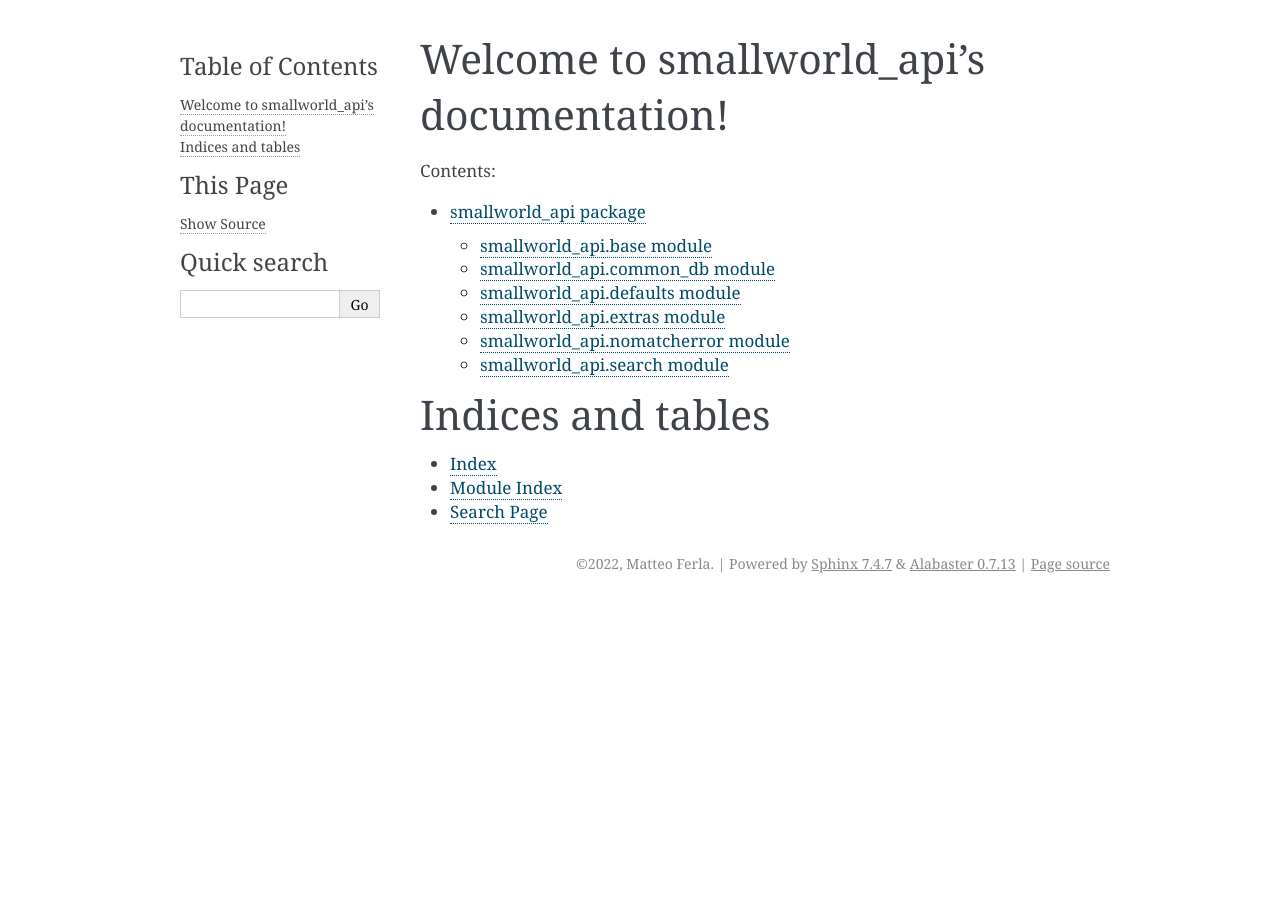
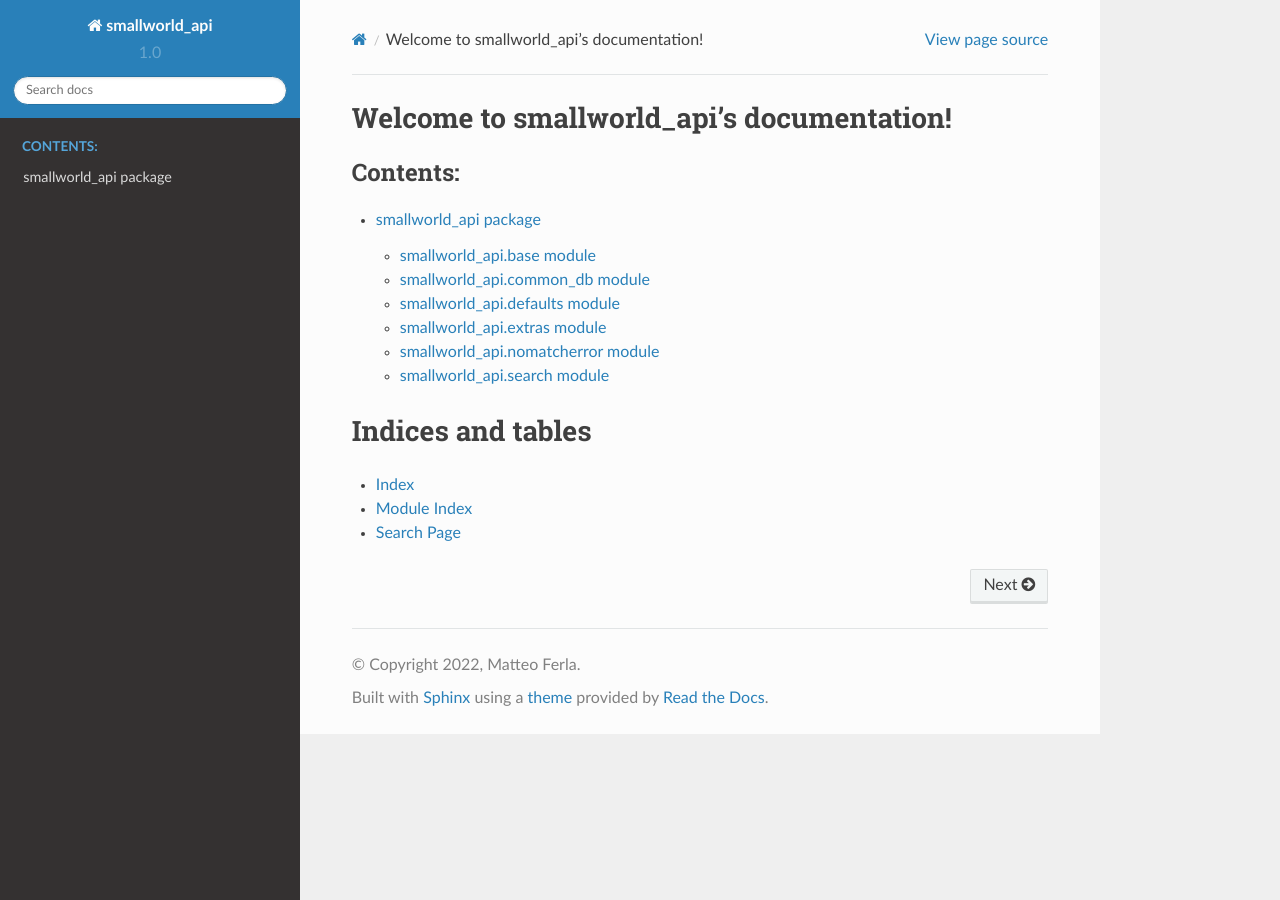
Before and after one commit to matteoferla/Python_SmallWorld_API, a Sphinx documentation site: the page built from docs/source/index.rst, in a window 1280 px wide. Built offline with Sphinx 7.4.7 and the Read the Docs theme 2.0.0, drawn with Linux system fonts in a browser that asks for light colours; pages that are not in the unit, such as notebooks, are missing from menus; the version number is read from the project's files by our own code.

```diff
--- a/docs/source/conf.py
+++ b/docs/source/conf.py
@@ -25,7 +25,7 @@ extensions = [
     'readthedocs_ext.readthedocs',
     'sphinx.ext.viewcode',
     'sphinx.ext.todo',
-    #'sphinx_toolbox.more_autodoc',
+    'sphinx_toolbox.more_autodoc',
     'sphinx.ext.autodoc',
     #'sphinx.ext.imgconverter',
     #'m2r'
@@ -46,7 +46,7 @@ for markdown_filename, srt_filename in {'../../README.md': 'readme.rst',
 
 language = 'en'
 exclude_patterns = ['_build', 'Thumbs.db', '.DS_Store']
-# html_theme = 'alabaster'
+html_theme = 'sphinx_rtd_theme'
 todo_include_todos = True
 
 def skip(app, what, name, obj, would_skip, options):
```
